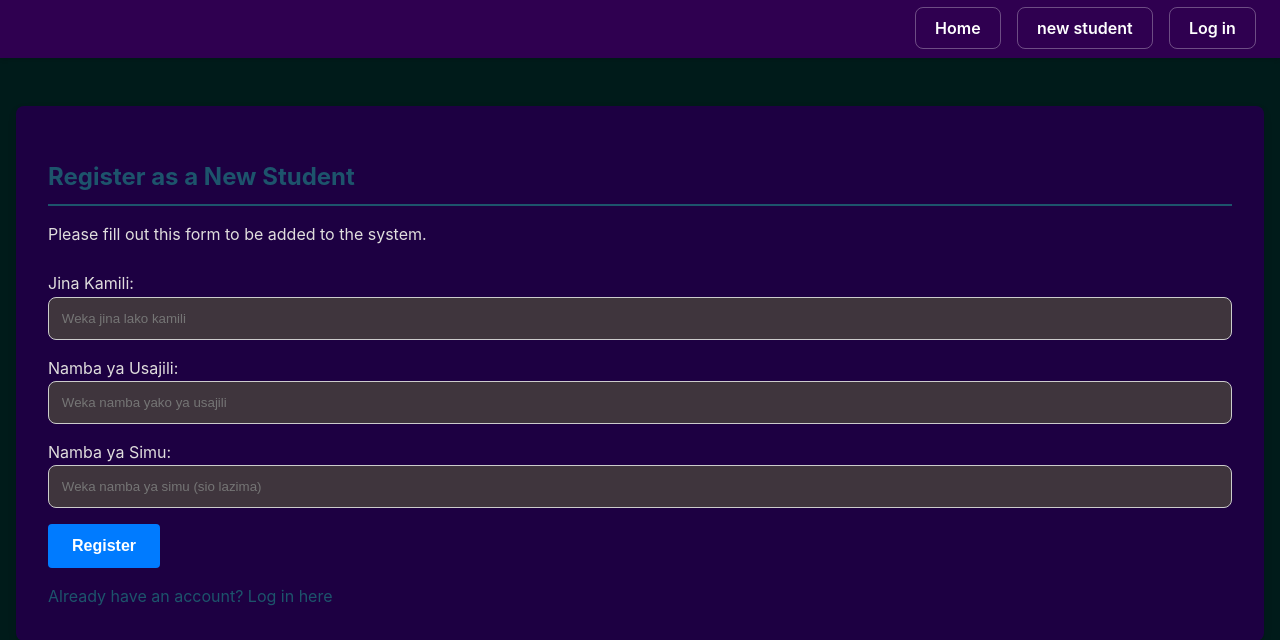
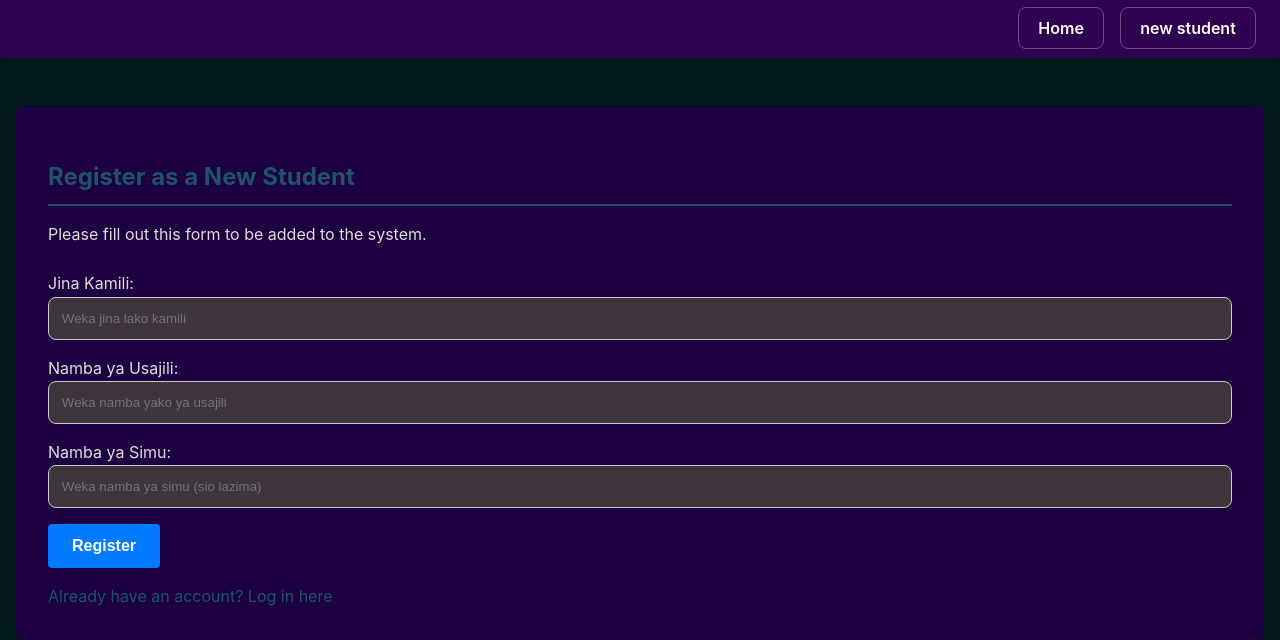
Before and after one commit to Hemedi18/bima-management, a Django app: page /add/ in a window 1280 px wide. Shown: the top 640 px of the page. Run offline with Django 4.2, Linux system fonts and the light colour scheme.

Commit message:
style modifications

```diff
--- a/students/templates/students/base.html
+++ b/students/templates/students/base.html
@@ -25,7 +25,6 @@
                     </li>
                     {% else %}
                     <li><a href="{% url 'add_student' %}">new student</a></li>
-                    <li><a href="{% url 'student_login' %}">Log in</a></li>
                     {% endif %}
                 </ul>
             </nav>
```
